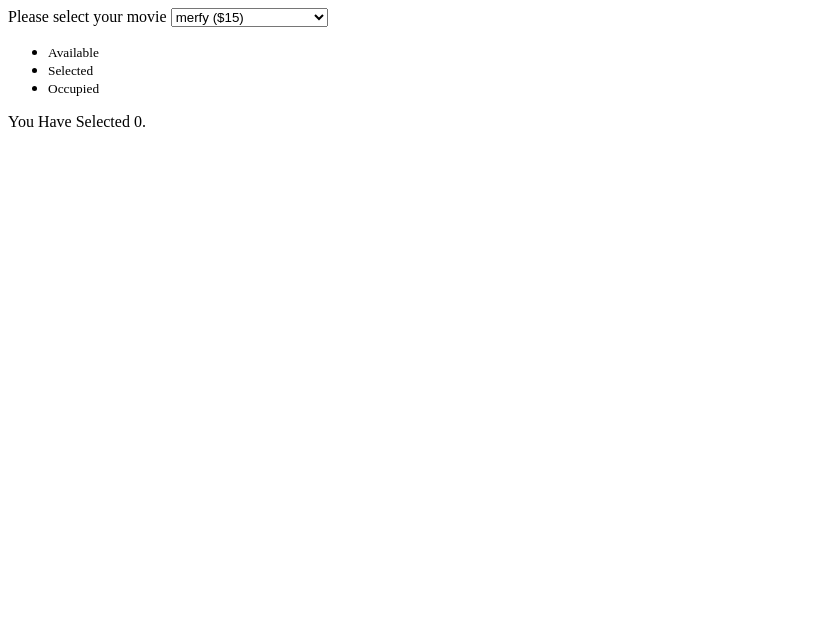
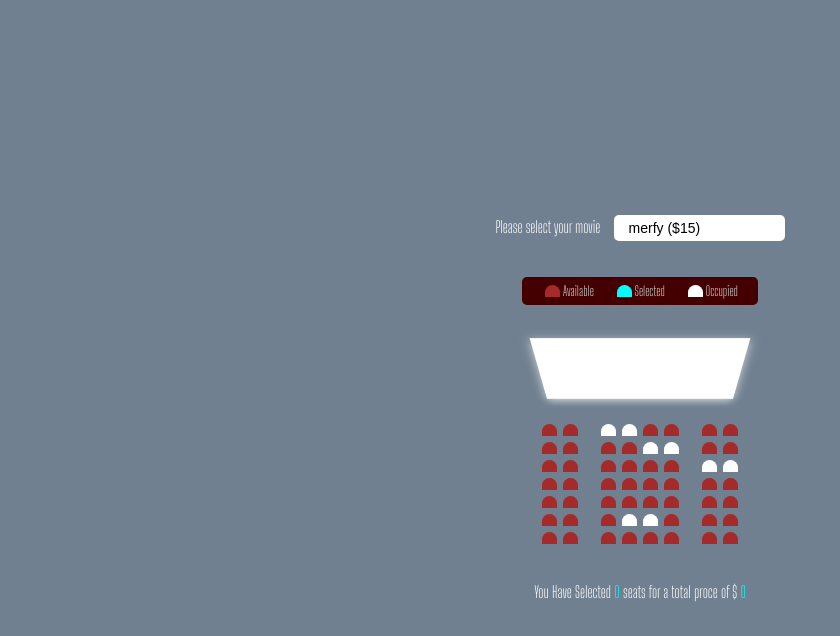
Before and after one commit to ZaidAl1/JAVASCRIPT-PROJECT--MERN-STACK-PART-1-, a plain HTML site: page Project2/index.html in a window 1280 px wide. Shown: the whole page, without its empty margins (0-840 px from the left). Drawn offline with Linux system fonts and the light colour scheme.

Commit message:
Project 2 UI completed
ADD link of project 2 in index.html Home file. updated Style.Css

```diff
--- a/Project2/index.html
+++ b/Project2/index.html
@@ -28,13 +28,13 @@
             <small>Available</small>
         </li>
         <li>
-            <div class="seat">
+            <div class="seat selected">
 
             </div>
             <small>Selected</small>
         </li>
         <li>
-            <div class="seat">
+            <div class="seat occupied">
 
             </div>
             <small>Occupied</small>
@@ -48,7 +48,6 @@
     <div class="seat "></div>
     <div class="seat occupied"></div>
     <div class="seat occupied"></div>
-    <div class="seat"></div>
     <div class="seat"></div>
     <div class="seat"></div>
     <div class="seat"></div>
@@ -98,8 +97,8 @@
     <div class="seat"></div>
     <div class="seat"></div>
     <div class="seat"></div>
-    <div class="seat"></div>
-    <div class="seat"></div>
+    <div class="seat occupied"></div>
+    <div class="seat occupied"></div>
     <div class="seat"></div>
     <div class="seat"></div>
     <div class="seat"></div>
@@ -116,9 +115,9 @@
 </div>
  </div>
 
- <div class="text">
-     You Have Selected <span id="count"></span><span id="total">0</span>.
- </div>
+ <p class="text">
+     You Have Selected <span id="count"></span><span id="total">0</span> seats for a total proce of $ <span class="total">0</span>
+ </p>
 
 
     <script src="script.js"></script>
--- a/Project2/style.css
+++ b/Project2/style.css
@@ -0,0 +1,123 @@
+@import url('https://fonts.googleapis.com/css2?family=Big+Shoulders+Display:wght@300&display=swap');
+
+
+*{
+     box-sizing: border-box;
+
+ }
+
+ body{
+     background-color: slategray;
+     display: flex;
+     flex-direction: column;
+     color: white;
+     align-items: center;
+     justify-content: center;
+     height: 100vh;
+     font-family: 'Big Shoulders Display', cursive;
+     margin: 0;
+    }
+
+    .movie-container {
+        margin: 20px 0;
+    }
+
+    .movie-container select {
+        background-color: white;
+        border: 0;
+        border-radius: 5px;
+        font-size: 14px;
+        margin-left: 10px;
+        padding: 5px 15px 5px 15px;
+        appearance: none;
+        -moz-appearance: none;
+        -webkit-appearance: none;
+    }
+
+    .seat{
+             background-color: brown;
+             height: 12px;
+             width: 15;
+             margin: 3px;
+             border-top-left-radius: 10px;
+             border-top-right-radius: 10px;
+    }
+
+
+
+    .seat.selected {
+        background-color:aqua;
+    }
+
+    .seat.occupied {
+        background-color: white;
+
+    }
+
+    .seat:nth-of-type(2){
+        margin-right: 20px;
+    }
+
+    .seat:nth-last-of-type(2){
+        margin-left: 20px;
+    }
+
+    .seat:not(.occupied):hover{
+        cursor: pointer;
+        transform: scale(1.2);
+    }
+
+     .legend {
+         background-color: rgb(68, 0, 0);
+         padding: 5px 10px;
+         border-radius: 5px;
+         color:lightgray;
+         list-style-type: none;
+         display: flex;
+justify-content: space-between ;
+     }
+
+     .legend li{
+
+           display: flex;
+           align-items: center;
+           justify-content: center;
+           margin: 0 10px;
+
+     }
+
+     .legend li small{
+
+
+     }
+    .legend .seat:not(.occupied):hover {
+        cursor:default;
+        transform: scale(1);
+    }
+
+    .container {
+        perspective: 290px;
+        margin-bottom: 30px;
+    }
+
+
+    .row{
+        display: flex;
+    }
+  .screen{
+      background-color: white;
+      height: 70px;
+      width: 100%;
+      margin: 15px 0;
+      transform:  rotateX(-45deg);
+      box-shadow: 0 3px 10px rgba(255, 255, 255, 0.7);
+}
+
+
+p.text{
+    margin: 5px 0;
+}
+
+p.text span{
+    color: aqua;
+}
```
Also changed, not shown: Project 1/savefile.js (+4 -5 lines), index.html (+4 -1 lines).
